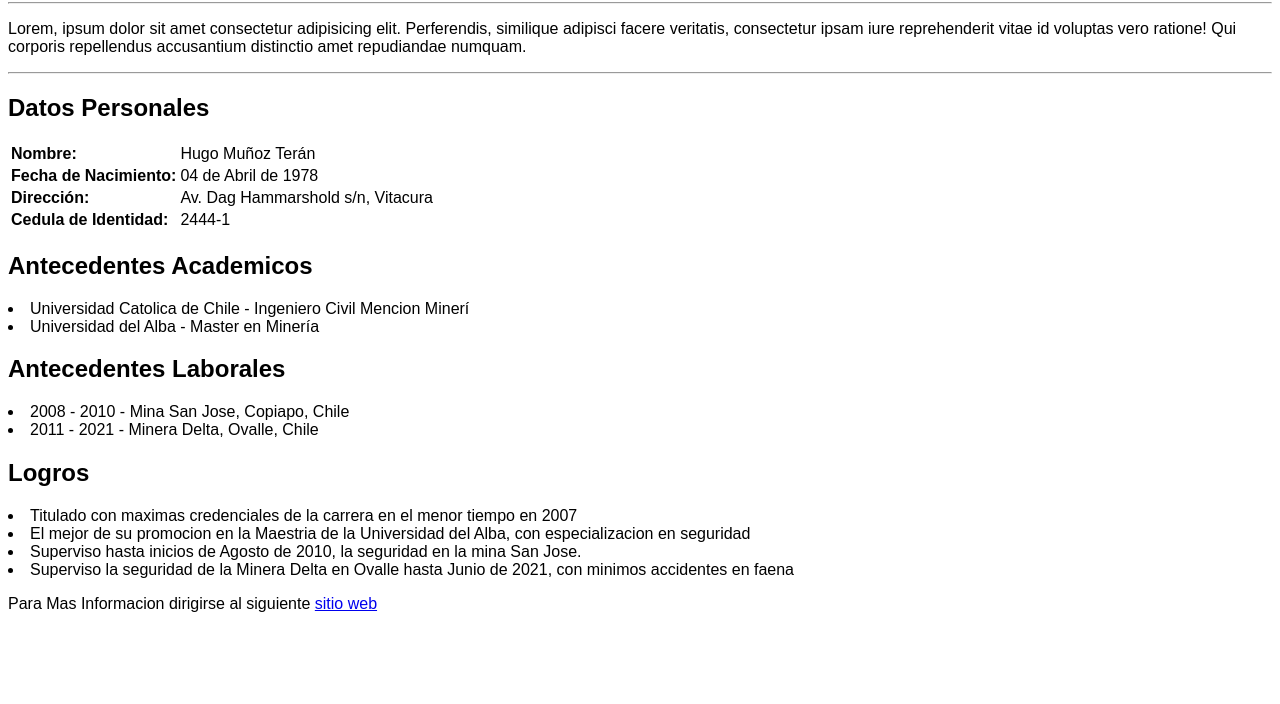
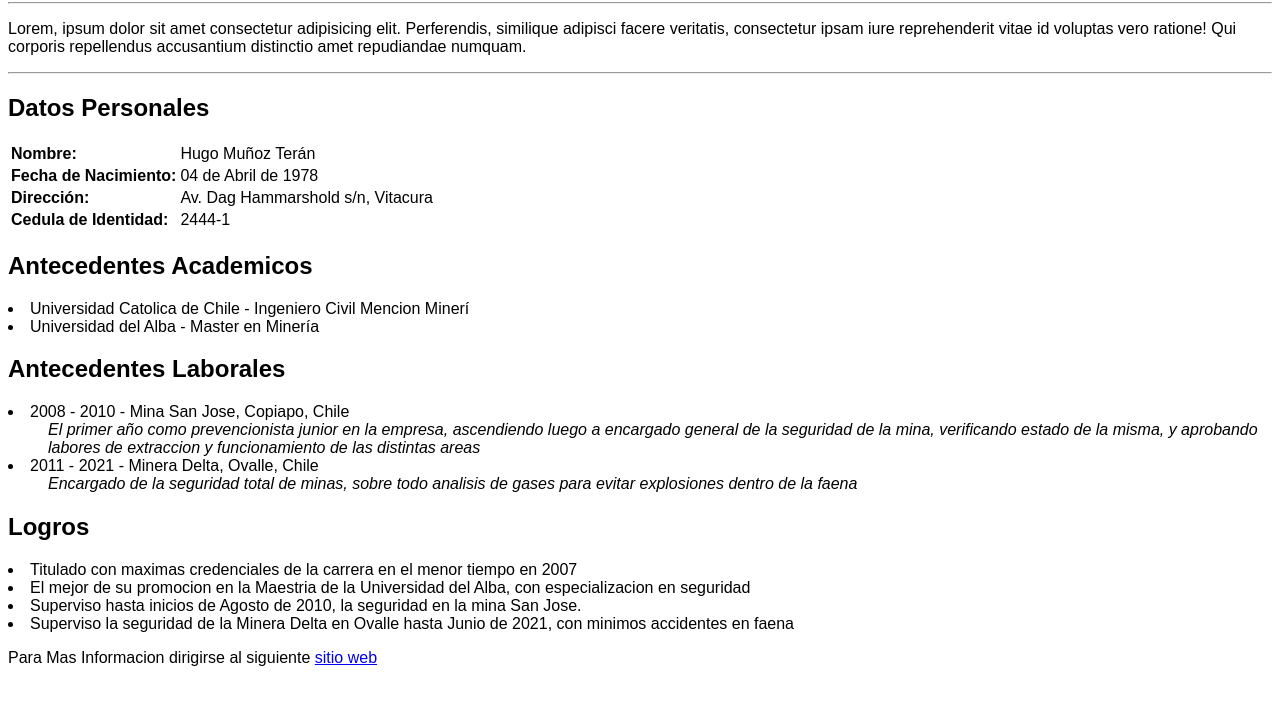
Before and after one commit to hmunozt78/curriculum_hmt, a plain HTML site: page index.html in a window 1280 px wide. Shown: the part 78-782 px from the top of the page. Drawn offline with Linux system fonts and the light colour scheme.

Commit message:
modificaciones menores al texto del CV

```diff
--- a/index.html
+++ b/index.html
@@ -47,8 +47,20 @@
     <p>
         <h2>Antecedentes Laborales</h2>
 
-        <li>2008 - 2010 - Mina San Jose, Copiapo, Chile</li>
-        <li>2011 - 2021 - Minera Delta, Ovalle, Chile</li>
+        <dl>
+            <li>
+                2008 - 2010 - Mina San Jose, Copiapo, Chile
+                <dd><i>El primer año como prevencionista junior en la empresa, ascendiendo luego a encargado general de la seguridad de la mina, verificando estado de la misma, y aprobando labores de extraccion y funcionamiento de las distintas areas</i></dd>
+            </li>
+            <li>
+                2011 - 2021 - Minera Delta, Ovalle, Chile
+                <dd><i>Encargado de la seguridad total de minas, sobre todo analisis de gases para evitar explosiones dentro de la faena</i></dd>
+            </li>
+        </dl>
+            <!-- <li>2008 - 2010 - Mina San Jose, Copiapo, Chile</li>
+
+            <li>2011 - 2021 - Minera Delta, Ovalle, Chile</li> -->
+
 
     </p>
     <p>
```
